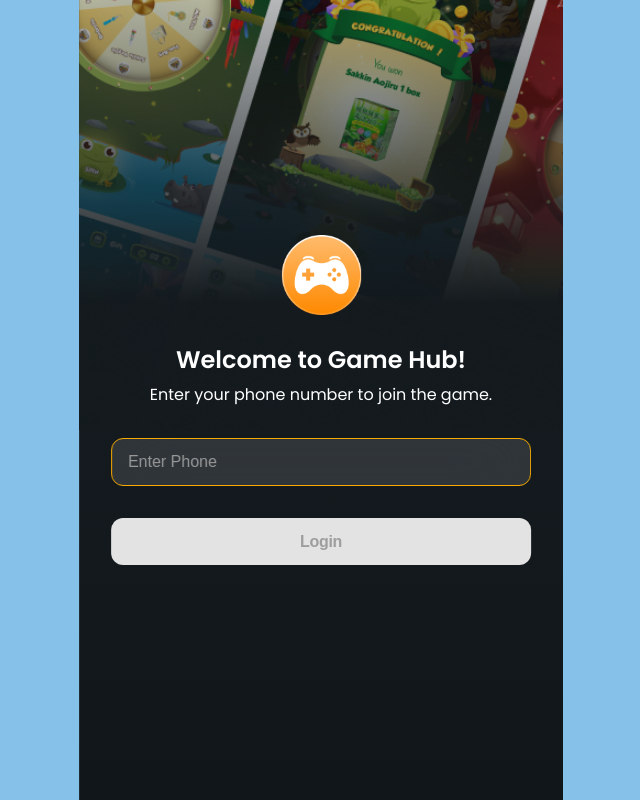
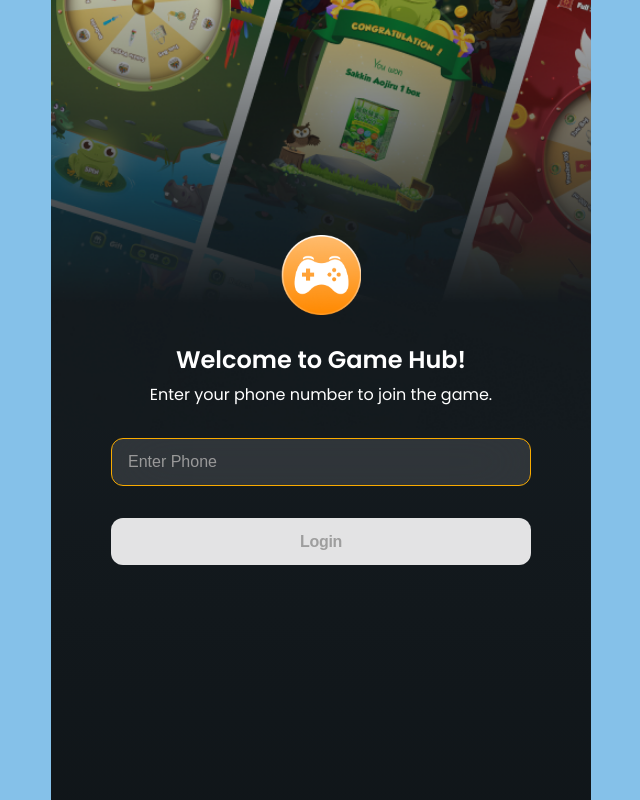
Before and after one commit to WanDare/Digging-treasure-game, a website built with Vite: page index.html in a window 1280 px wide. Shown: the whole page, without its empty margins (319-959 px from the left). Built offline with nearby package versions, Linux system fonts and the light colour scheme; no server answers; a web font is replaced by a local one.

Commit message:
changes layout styling

```diff
--- a/public/login/login.css
+++ b/public/login/login.css
@@ -6,7 +6,7 @@
   left: 50%;
   transform: translate(-50%, -50%);
   z-index: 999;
-  width: 483.75px;
+  width: 540px;
   height: 1280px;
   background: var(
     --System-Color-Background-Dark,
```
